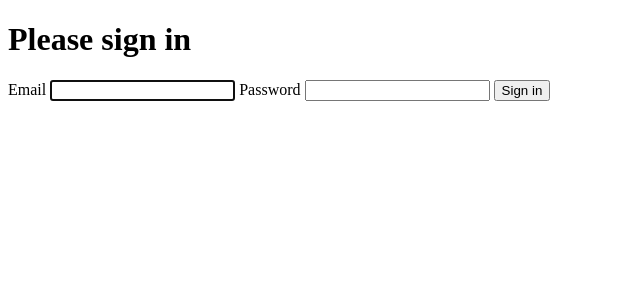
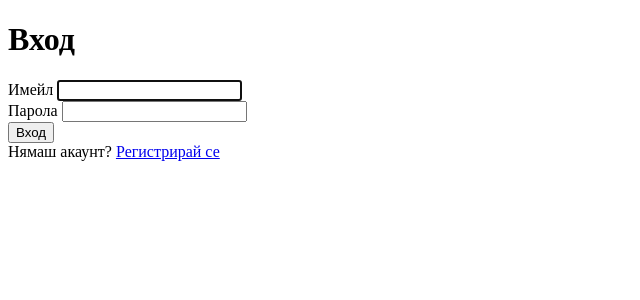
Before and after one commit to OgShas/meetMe, a Symfony app: template templates/security/login.html.twig in a window 1280 px wide. Shown: the top 300 px of the page, without its empty margins (0-640 px from the left). Run offline with Twig, Linux system fonts and the light colour scheme; the template is opened without the code that fills it, so the values that code supplies are empty; some libraries are stand-ins or nearby versions.

Commit message:
fix registration

```diff
--- a/composer.json
+++ b/composer.json
@@ -14,7 +14,6 @@
         "doctrine/doctrine-migrations-bundle": "^3.5",
         "doctrine/orm": "^3.5",
         "phpdocumentor/reflection-docblock": "^5.6",
-        "phpstan/phpdoc-parser": "^2.3",
         "symfony/asset": "6.1.*",
         "symfony/console": "6.1.*",
         "symfony/doctrine-messenger": "6.1.*",
@@ -47,6 +46,7 @@
         "twig/twig": "^2.12|^3.0"
     },
     "require-dev": {
+        "phpstan/phpdoc-parser": "^1.7",
         "phpunit/phpunit": "^9.5",
         "symfony/browser-kit": "6.1.*",
         "symfony/css-selector": "6.1.*",
--- a/templates/security/login.html.twig
+++ b/templates/security/login.html.twig
@@ -1,31 +1,62 @@
 {% extends 'base.html.twig' %}
 
-{% block title %}Log in!{% endblock %}
+{% block title %}Вход{% endblock %}
 
 {% block body %}
-<form method="post">
+    <div class="container mt-5" style="max-width: 420px;">
+
         {% if error %}
-        <div class="alert alert-danger">{{ error.messageKey|trans(error.messageData, 'security') }}</div>
+            <div class="alert alert-danger">
+                {{ error.messageKey|trans(error.messageData, 'security') }}
+            </div>
         {% endif %}
 
         {% if app.user %}
-        <div class="mb-3">
-            You are logged in as {{ app.user.userIdentifier }}, <a href="{{ path('app_logout') }}">Logout</a>
+            <div class="alert alert-info mb-3">
+                Вече сте влезли като <strong>{{ app.user.userIdentifier }}</strong>.
+                <a href="{{ path('app_logout') }}">Излез</a>
             </div>
         {% endif %}
 
-    <h1 class="h3 mb-3 font-weight-normal">Please sign in</h1>
-    <label for="inputEmail">Email</label>
-    <input type="email" value="{{ last_username }}" name="email" id="inputEmail" class="form-control" autocomplete="email" required autofocus>
-    <label for="inputPassword">Password</label>
-    <input type="password" name="password" id="inputPassword" class="form-control" autocomplete="current-password" required>
+        <h1 class="text-center mb-4">Вход</h1>
 
-    <input type="hidden" name="_csrf_token"
-           value="{{ csrf_token('authenticate') }}"
+        <form method="post">
+
+            <div class="mb-3">
+                <label for="inputEmail" class="form-label">Имейл</label>
+                <input
+                        type="email"
+                        value="{{ last_username }}"
+                        name="email"
+                        id="inputEmail"
+                        class="form-control"
+                        autocomplete="email"
+                        required autofocus
                 >
+            </div>
 
-    <button class="btn btn-lg btn-primary" type="submit">
-        Sign in
+            <div class="mb-3">
+                <label for="inputPassword" class="form-label">Парола</label>
+                <input
+                        type="password"
+                        name="password"
+                        id="inputPassword"
+                        class="form-control"
+                        autocomplete="current-password"
+                        required
+                >
+            </div>
+
+            <input type="hidden" name="_csrf_token" value="{{ csrf_token('authenticate') }}">
+
+            <button class="btn btn-primary w-100 py-2" type="submit">
+                Вход
             </button>
         </form>
+
+        <div class="text-center mt-3">
+            Нямаш акаунт? <a href="{{ path('app_register') }}">Регистрирай се</a>
+        </div>
+
+    </div>
 {% endblock %}
```
Also changed, not shown: src/Controller/AdminController.php (added, +19 -0 lines), src/Security/UserAuthenticator.php (+3 -6 lines), templates/admin/index.html.twig (added, +20 -0 lines), 1 other file. Lines whose indentation alone changed are shown as unchanged.
